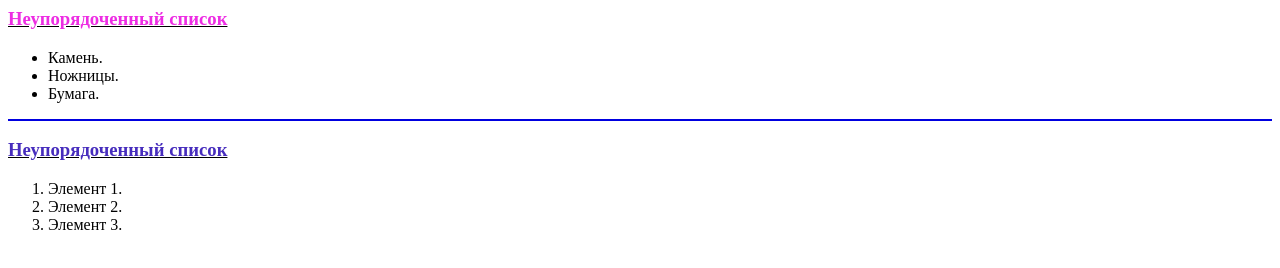
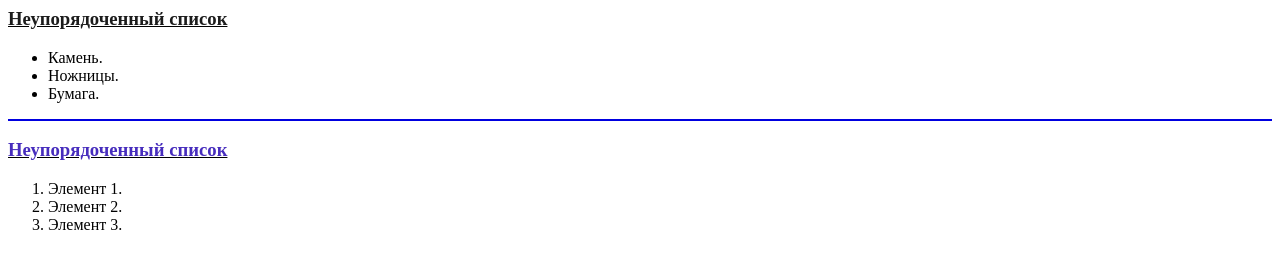
Before and after one commit to al-vorobiev/test_git, a plain HTML site: page index.html in a window 1280 px wide. Drawn offline with Linux system fonts and the light colour scheme.

Commit message:
changed_index

```diff
--- a/index.html
+++ b/index.html
@@ -3,7 +3,7 @@
     <TITLE>Пример упорядоченных и неупорядоченных списков</TITLE>
     </HEAD>
     <BODY>
-    <H3><U><span style="color: #eb13e0e3;">Неупорядоченный список</span></U></H3>
+    <H3><U><span style="color: #000000e3;">Неупорядоченный список</span></U></H3>
     <UL>
     <LI>Камень.
     <LI>Ножницы.
```
